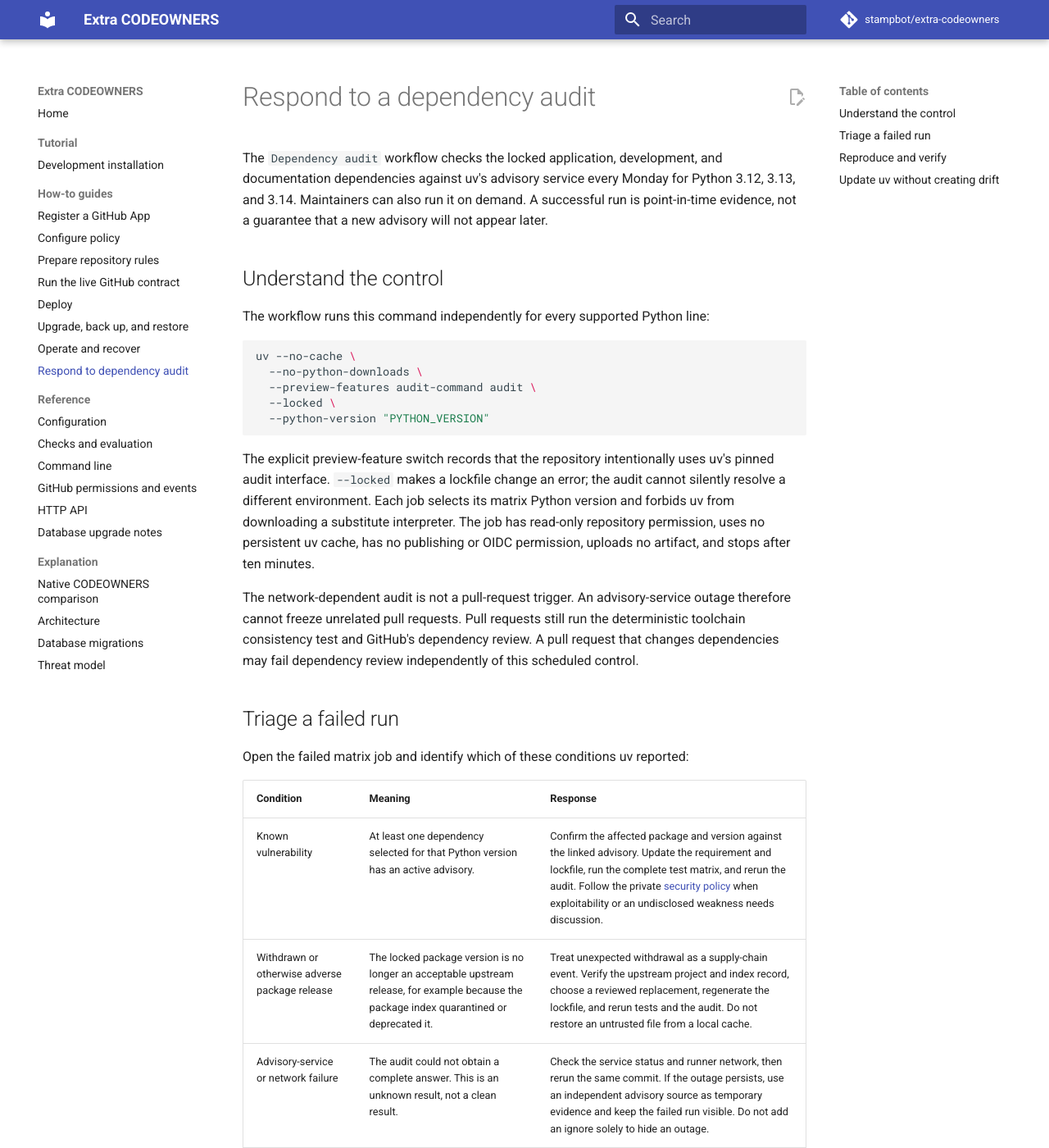
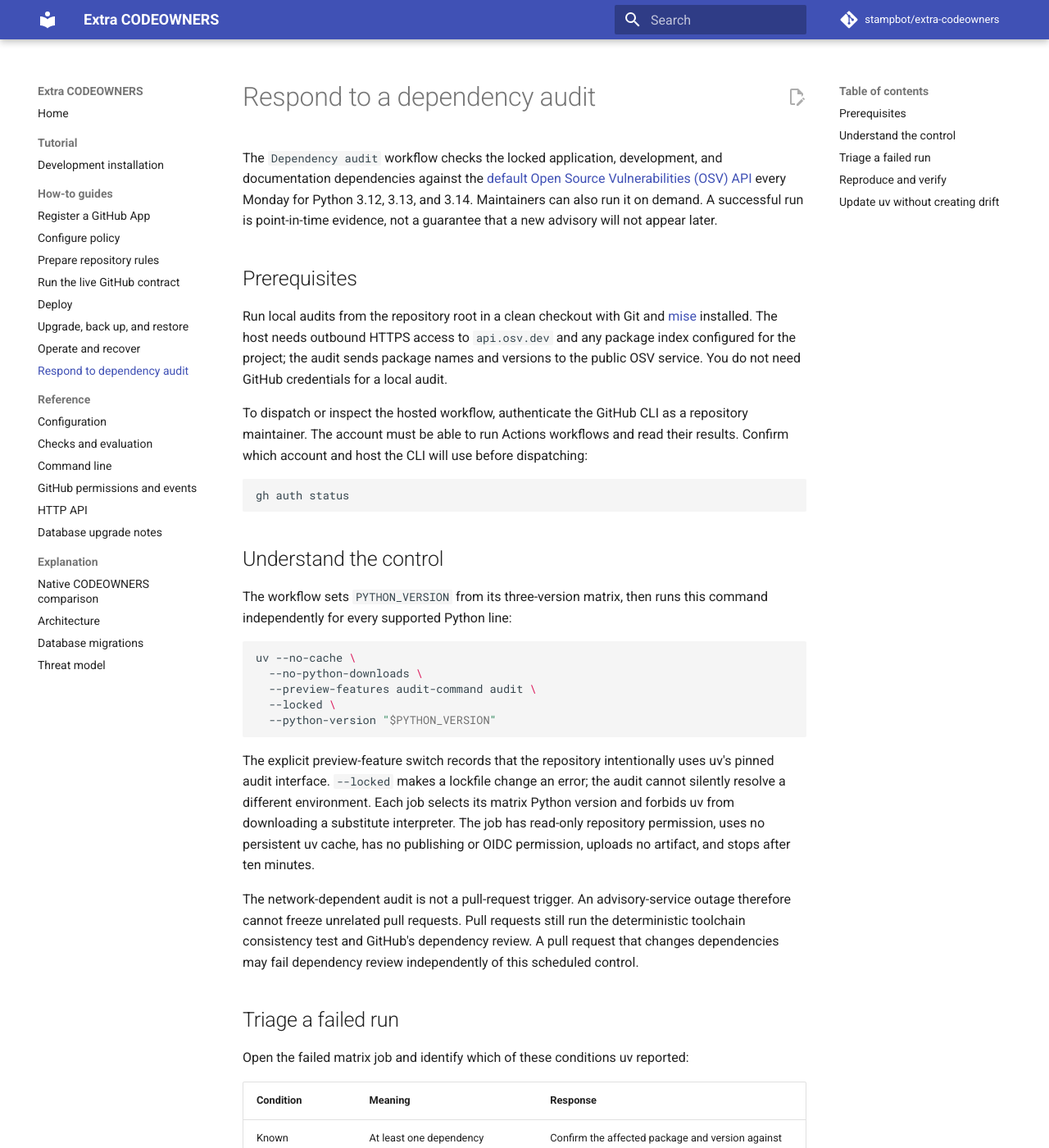
Before and after one commit to stampbot/extra-codeowners, an MkDocs documentation site: the page built from docs/how-to/respond-to-dependency-audit.md, in a window 1280 px wide and 1400 px high. Shown: the whole window at 82% size. Built offline with MkDocs 1.6.1 and Material for MkDocs 9.7.7, drawn with Linux system fonts in a browser that asks for light colours; comment, search, counter and statistics services are not loaded; some of the changed text lies outside the part shown.

Commit message:
fix: bind uv runtime to audited interface
Signed-off-by: Danny Sauer <danny.sauer@herodevs.com>

````diff
--- a/docs/how-to/respond-to-dependency-audit.md
+++ b/docs/how-to/respond-to-dependency-audit.md
@@ -1,17 +1,27 @@
 # Respond to a dependency audit
 
-The `Dependency audit` workflow checks the locked application, development, and documentation dependencies against uv's advisory service every Monday for Python 3.12, 3.13, and 3.14. Maintainers can also run it on demand. A successful run is point-in-time evidence, not a guarantee that a new advisory will not appear later.
+The `Dependency audit` workflow checks the locked application, development, and documentation dependencies against the [default Open Source Vulnerabilities (OSV) API](https://docs.astral.sh/uv/reference/cli/#uv-audit) every Monday for Python 3.12, 3.13, and 3.14. Maintainers can also run it on demand. A successful run is point-in-time evidence, not a guarantee that a new advisory will not appear later.
+
+## Prerequisites
+
+Run local audits from the repository root in a clean checkout with Git and [mise](https://mise.jdx.dev/getting-started.html) installed. The host needs outbound HTTPS access to `api.osv.dev` and any package index configured for the project; the audit sends package names and versions to the public OSV service. You do not need GitHub credentials for a local audit.
+
+To dispatch or inspect the hosted workflow, authenticate the GitHub CLI as a repository maintainer. The account must be able to run Actions workflows and read their results. Confirm which account and host the CLI will use before dispatching:
+
+```bash
+gh auth status
+```
 
 ## Understand the control
 
-The workflow runs this command independently for every supported Python line:
+The workflow sets `PYTHON_VERSION` from its three-version matrix, then runs this command independently for every supported Python line:
 
 ```bash
 uv --no-cache \
   --no-python-downloads \
   --preview-features audit-command audit \
   --locked \
-  --python-version "PYTHON_VERSION"
+  --python-version "$PYTHON_VERSION"
 ```
 
 The explicit preview-feature switch records that the repository intentionally uses uv's pinned audit interface. `--locked` makes a lockfile change an error; the audit cannot silently resolve a different environment. Each job selects its matrix Python version and forbids uv from downloading a substitute interpreter. The job has read-only repository permission, uses no persistent uv cache, has no publishing or OIDC permission, uploads no artifact, and stops after ten minutes.
@@ -33,9 +43,10 @@
 
 ## Reproduce and verify
 
-From a clean checkout, install the reviewed toolchain and run each supported resolution:
+Trust the checked-in mise configuration, install the reviewed toolchain, and run each supported resolution:
 
 ```bash
+mise trust
 mise install
 for python_version in 3.12 3.13 3.14; do
   mise exec -- uv --no-cache \
@@ -50,13 +61,18 @@
 
 ```bash
 gh workflow run dependency-audit.yml --ref main
-gh run list --workflow dependency-audit.yml --limit 1
+gh run list \
+  --workflow dependency-audit.yml \
+  --branch main \
+  --event workflow_dispatch \
+  --limit 1 \
+  --json databaseId,headSha,status,conclusion,url
 ```
 
-Inspect the selected run in GitHub Actions or pass its numeric ID to `gh run watch`. Record the commit, affected Python version, advisory identifier or outage evidence, and the clean rerun in the remediation issue or pull request. Do not paste credentials, private index URLs, or environment dumps into the record.
+Confirm that `headSha` is the current `main` commit before treating the listed run as the one you dispatched. Inspect its URL or pass `databaseId` to `gh run watch`. Record the commit, affected Python version, advisory identifier or outage evidence, and the clean rerun in the remediation issue or pull request. Do not paste credentials, private index URLs, or environment dumps into the record.
 
 ## Update uv without creating drift
 
-`mise.toml` is the reviewed version source. The Dockerfile's digest-pinned uv image and every `astral-sh/setup-uv` invocation must use the same version. Renovate owns the uv image, runtime strings, image digest, and setup action as one `uv toolchain` update; Dependabot intentionally ignores only `astral-sh/setup-uv`.
+`mise.toml` is the reviewed version source. The Dockerfile's digest-pinned uv image and every `astral-sh/setup-uv` invocation must use the same version. Both architecture builds execute the digest-selected uv binary and compare its reported version with `mise.toml`; a tag cannot make a different digest pass. Pull-request tests also invoke the pinned preview audit help command without network access, so removal or incompatible CLI changes fail before merge. Renovate owns the uv image, runtime strings, image digest, and setup action as one `uv toolchain` update; Dependabot intentionally ignores only `astral-sh/setup-uv`.
 
 Review the proposed release notes and image digest before merging an update. The `test_toolchain_configuration.py` regression test fails if local development, containers, or hosted workflows diverge. Do not bypass that test or manually update only one location.
````
Also changed, not shown: 2 other files.
